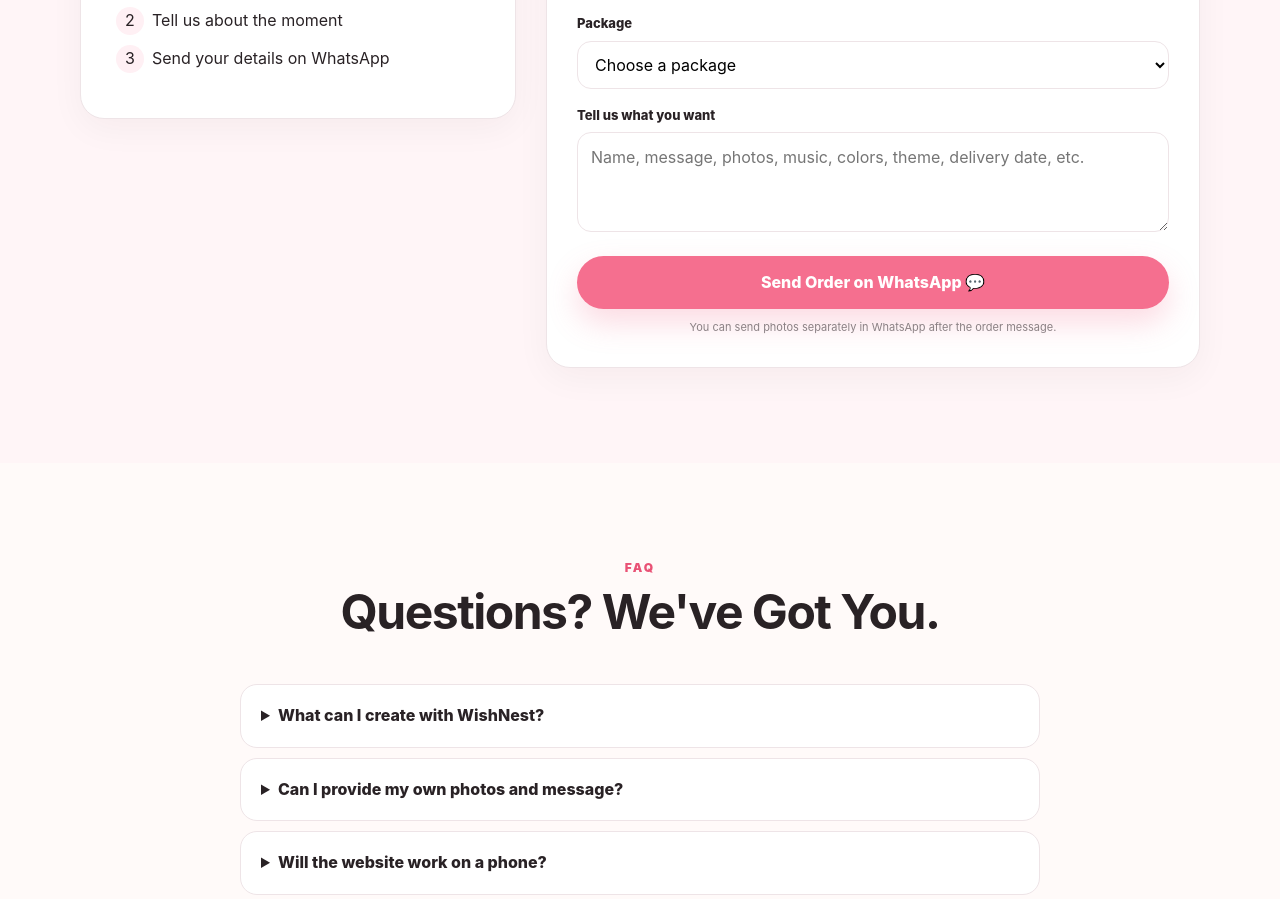
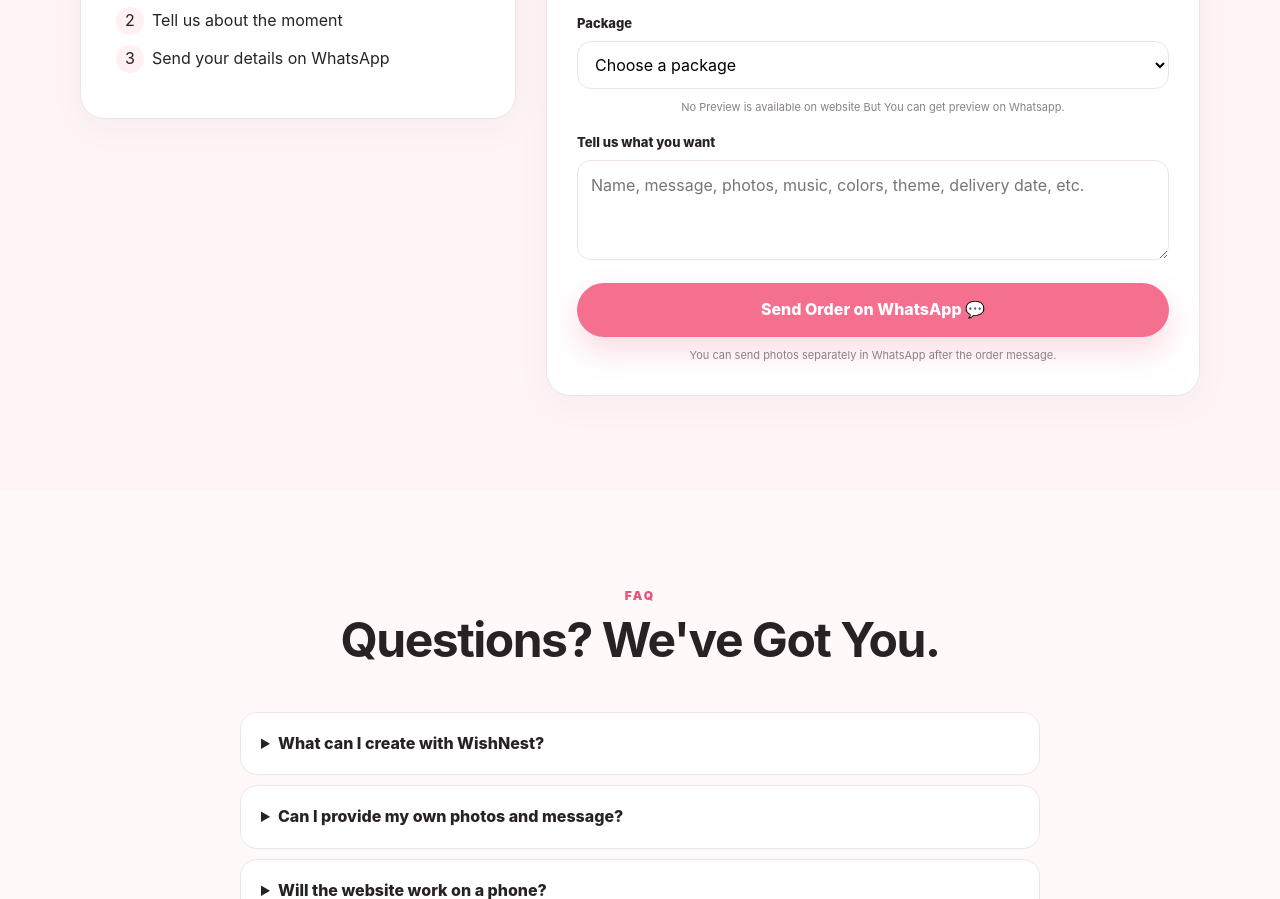
Before and after one commit to ziyaullah651/WishNest, a plain HTML site: page index.html in a window 1280 px wide. Shown: the part 3864-4763 px from the top of the page. Drawn offline with Linux system fonts and the light colour scheme.

Commit message:
Add note about preview availability on WhatsApp

```diff
--- a/index.html
+++ b/index.html
@@ -270,6 +270,7 @@ h1 span{color:var(--pink)}
           <option value="">Choose a package</option>
           <option>Basic — ₹99</option><option>Premium — ₹220</option><option>Ultimate — ₹450</option>
         </select>
+       <div class="form-note">No Preview is available on website But You can get preview on Whatsapp.</div>
       </div>
       <div class="field"><label for="message">Tell us what you want</label><textarea id="message" placeholder="Name, message, photos, music, colors, theme, delivery date, etc."></textarea></div>
       <button class="btn btn-primary" type="submit">Send Order on WhatsApp 💬</button>
```
